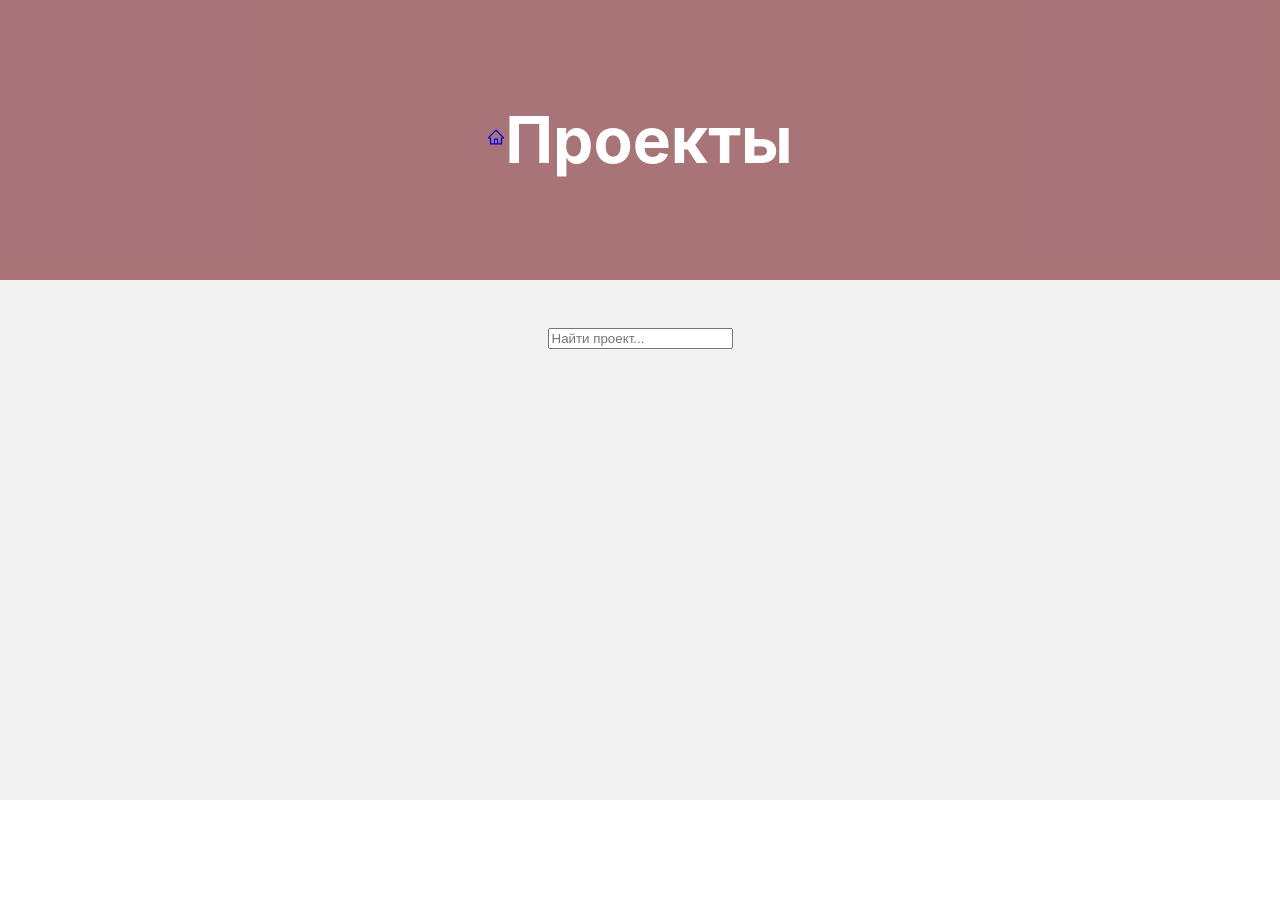
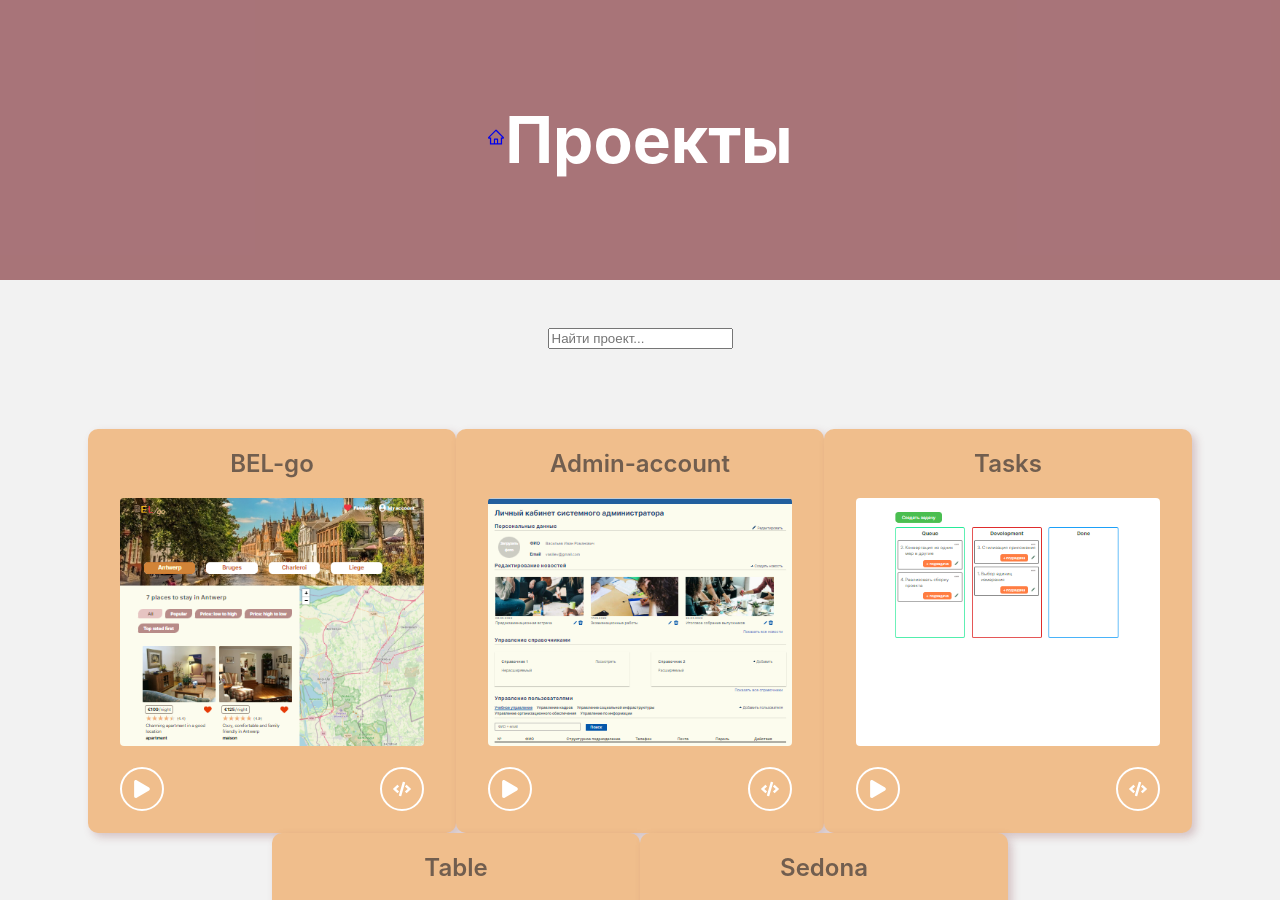
Before and after one commit to fukodiaz/portfolio_ts, a React app in the folder client/: page /projects in a window 1280 px wide. Shown: the top 900 px of the page. Before the commit the page ends 800 px from the top, so only its background shows below. Built offline with nearby package versions, Linux system fonts and the light colour scheme; the HTML template or start-up script is replaced by a standard one.

Commit message:
add possibility to search a necessary project

```diff
--- a/client/src/components/page-projects/page-projects.tsx
+++ b/client/src/components/page-projects/page-projects.tsx
@@ -1,12 +1,23 @@
-import React, {FC} from 'react'
+import React, {useState, FC, ReactElement, ChangeEvent} from 'react'
 import { Link } from 'react-router-dom'
 
 import ItemProject from '../item-project'
 import { projectsData, TypeProject } from '../../data/projectsData'
+import { Grid } from '@material-ui/core'
 import { AiOutlineHome } from "react-icons/ai";
 import styles from './page-projects.module.less'
 
 const PageProjects: FC = () => {
+	const [search, setSearch] = useState('')
+
+	const onSearch = (e: ChangeEvent<HTMLInputElement>) => setSearch(e.target.value)
+	const createItemProject = (data: TypeProject): ReactElement => {
+		return <ItemProject {...data} />
+	}
+	const selectedProjects = projectsData?.filter((data) => {
+		const dataChecked = `${data.title}${data.description}${data.elsStack.join('')}`
+		return dataChecked.toLowerCase().includes(search.toLowerCase())
+	})
 
 	return (
 		<section className={styles.pageProjects}>
@@ -20,10 +31,16 @@ const PageProjects: FC = () => {
 			<div className={styles.boxContentPageProjects}>
 				<p className={styles.boxSearchProjects}>
 					<input   type='text' className={styles.inputSearchProject}
+								value={search} onChange={onSearch}
 								placeholder='Найти проект...'/>
 				</p>
 				<div className={styles.contentPageProjects}>
-
+					<Grid className={styles.innerBoxContentProjects} container direction='row'
+							alignItems='center' justifyContent='center'>
+						{
+							selectedProjects?.map(createItemProject)
+						}
+					</Grid>
 				</div>
 			</div>
 		</section>
```
